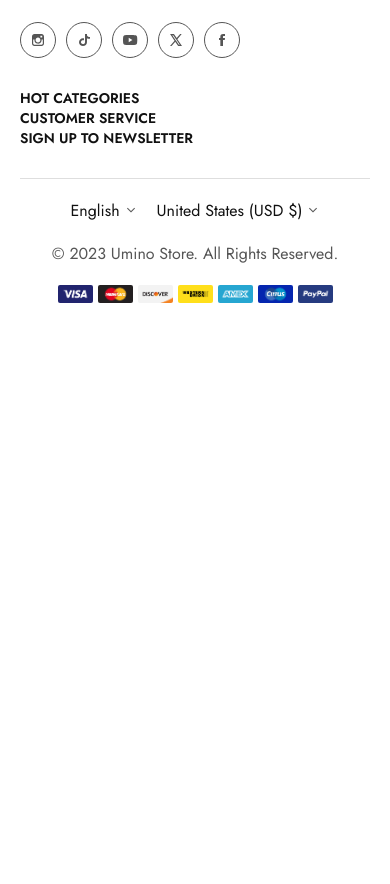
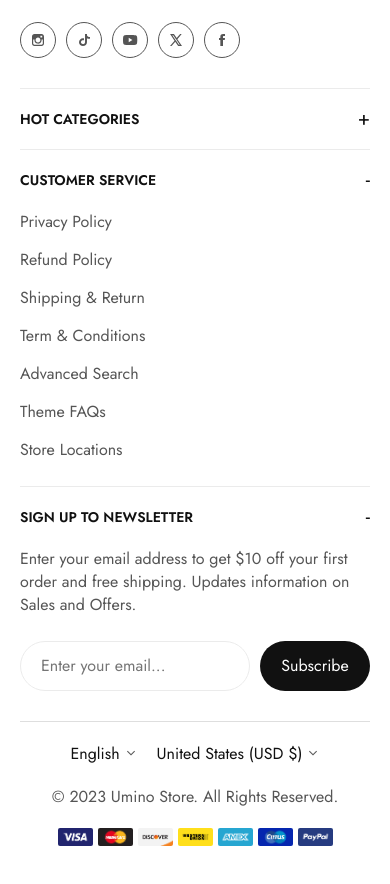
Before and after one commit to nndh2k4/test-intern-lv1, a website: page index.html in a window 390 px wide. Shown: the part 4354-5238 px from the top of the page. Before the commit the page ends 4752 px from the top, so only its background shows below. Drawn offline with Linux system fonts and the light colour scheme.

Commit message:
fig footer mb

```diff
--- a/index.html
+++ b/index.html
@@ -63,7 +63,7 @@
         </div>
 
         <div class="container flex align-center justify-between header-inner">
-            <button class="header-toggle" type="button">
+            <button class="header-toggle" type="button" aria-label="Open menu">
                 <svg width="24" height="24" viewBox="0 0 21 14" fill="none" xmlns="http://www.w3.org/2000/svg">
                     <path
                         d="M1.00781 7.99219H19.0078C19.2891 7.99219 19.5234 7.89844 19.7109 7.71094C19.9141 7.50781 20.0156 7.26562 20.0156 6.98438C20.0156 6.71875 19.9141 6.49219 19.7109 6.30469C19.5234 6.10156 19.2891 6 19.0078 6H1.00781C0.726562 6 0.484375 6.10156 0.28125 6.30469C0.09375 6.49219 0 6.71875 0 6.98438C0 7.26562 0.09375 7.50781 0.28125 7.71094C0.484375 7.89844 0.726562 7.99219 1.00781 7.99219ZM1.00781 1.99219H19.0078C19.2891 1.99219 19.5234 1.89844 19.7109 1.71094C19.9141 1.50781 20.0156 1.26562 20.0156 0.984375C20.0156 0.71875 19.9141 0.492188 19.7109 0.304688C19.5234 0.101563 19.2891 0 19.0078 0H1.00781C0.726562 0 0.484375 0.101563 0.28125 0.304688C0.09375 0.492188 0 0.71875 0 0.984375C0 1.26562 0.09375 1.50781 0.28125 1.71094C0.484375 1.89844 0.726562 1.99219 1.00781 1.99219ZM1.00781 13.9922H19.0078C19.2891 13.9922 19.5234 13.8984 19.7109 13.7109C19.9141 13.5078 20.0156 13.2656 20.0156 12.9844C20.0156 12.7188 19.9141 12.4922 19.7109 12.3047C19.5234 12.1016 19.2891 12 19.0078 12H1.00781C0.726562 12 0.484375 12.1016 0.28125 12.3047C0.09375 12.4922 0 12.7188 0 12.9844C0 13.2656 0.09375 13.5078 0.28125 13.7109C0.484375 13.8984 0.726562 13.9922 1.00781 13.9922Z"
@@ -869,7 +869,7 @@
             </div>
 
             <div class="flex justify-center align-center gap-10 trend-control-mb">
-                <button type="button" class="btn btn-primary">
+                <button type="button" class="btn btn-primary" aria-label="Previous trend products">
                     <svg width="6" height="10" viewBox="0 0 6 10" fill="none" xmlns="http://www.w3.org/2000/svg">
                         <path
                             d="M5.14062 8.1875L1.60938 4.65625L5.14062 1.125C5.27604 1 5.34375 0.848958 5.34375 0.671875C5.34375 0.484375 5.27604 0.322917 5.14062 0.1875C5.01562 0.0625 4.85938 0 4.67188 0C4.48438 0 4.32812 0.0625 4.20312 0.1875L0.203125 4.1875C0.0677083 4.32292 0 4.48438 0 4.67188C0 4.84896 0.0677083 5 0.203125 5.125L4.20312 9.125C4.32812 9.26042 4.48438 9.32812 4.67188 9.32812C4.85938 9.32812 5.01562 9.26042 5.14062 9.125C5.27604 9 5.34375 8.84896 5.34375 8.67188C5.34375 8.48438 5.27604 8.32292 5.14062 8.1875Z"
@@ -877,7 +877,7 @@
                     </svg>
                 </button>
 
-                <button type="button" class="btn btn-primary">
+                <button type="button" class="btn btn-primary" aria-label="Next trend products">
                     <svg width="6" height="10" viewBox="0 0 6 10" fill="none" xmlns="http://www.w3.org/2000/svg">
                         <path
                             d="M1.14062 9.125L5.14062 5.125C5.27604 5 5.34375 4.84896 5.34375 4.67188C5.34375 4.48438 5.27604 4.32292 5.14062 4.1875L1.14062 0.1875C1.01562 0.0625 0.859375 0 0.671875 0C0.484375 0 0.328125 0.0625 0.203125 0.1875C0.0677083 0.322917 0 0.484375 0 0.671875C0 0.848958 0.0677083 1 0.203125 1.125L3.73438 4.65625L0.203125 8.1875C0.0677083 8.32292 0 8.48438 0 8.67188C0 8.84896 0.0677083 9 0.203125 9.125C0.328125 9.26042 0.484375 9.32812 0.671875 9.32812C0.859375 9.32812 1.01562 9.26042 1.14062 9.125Z"
@@ -1318,7 +1318,7 @@
             </div>
 
             <div class="flex justify-center align-center gap-10 arrivals-control-mb">
-                <button type="button" class="btn btn-primary">
+                <button type="button" class="btn btn-primary" aria-label="Previous arrivals products">
                     <svg width="6" height="10" viewBox="0 0 6 10" fill="none" xmlns="http://www.w3.org/2000/svg">
                         <path
                             d="M5.14062 8.1875L1.60938 4.65625L5.14062 1.125C5.27604 1 5.34375 0.848958 5.34375 0.671875C5.34375 0.484375 5.27604 0.322917 5.14062 0.1875C5.01562 0.0625 4.85938 0 4.67188 0C4.48438 0 4.32812 0.0625 4.20312 0.1875L0.203125 4.1875C0.0677083 4.32292 0 4.48438 0 4.67188C0 4.84896 0.0677083 5 0.203125 5.125L4.20312 9.125C4.32812 9.26042 4.48438 9.32812 4.67188 9.32812C4.85938 9.32812 5.01562 9.26042 5.14062 9.125C5.27604 9 5.34375 8.84896 5.34375 8.67188C5.34375 8.48438 5.27604 8.32292 5.14062 8.1875Z"
@@ -1326,7 +1326,7 @@
                     </svg>
                 </button>
 
-                <button type="button" class="btn btn-primary">
+                <button type="button" class="btn btn-primary" aria-label="Next arrivals products">
                     <svg width="6" height="10" viewBox="0 0 6 10" fill="none" xmlns="http://www.w3.org/2000/svg">
                         <path
                             d="M1.14062 9.125L5.14062 5.125C5.27604 5 5.34375 4.84896 5.34375 4.67188C5.34375 4.48438 5.27604 4.32292 5.14062 4.1875L1.14062 0.1875C1.01562 0.0625 0.859375 0 0.671875 0C0.484375 0 0.328125 0.0625 0.203125 0.1875C0.0677083 0.322917 0 0.484375 0 0.671875C0 0.848958 0.0677083 1 0.203125 1.125L3.73438 4.65625L0.203125 8.1875C0.0677083 8.32292 0 8.48438 0 8.67188C0 8.84896 0.0677083 9 0.203125 9.125C0.328125 9.26042 0.484375 9.32812 0.671875 9.32812C0.859375 9.32812 1.01562 9.26042 1.14062 9.125Z"
@@ -2071,7 +2071,7 @@
                 </ul>
             </section>
 
-            <section class="inline-flex flex-col flex-start gap-25 footer-links">
+            <section class="inline-flex flex-col flex-start gap-25 footer-links active">
                 <h2 class="text-sm font-semibold uppercase">Customer Service</h2>
                 <ul class="flex flex-col gap-6">
                     <li><a href="#">Privacy Policy</a></li>
@@ -2084,7 +2084,7 @@
                 </ul>
             </section>
 
-            <section class="inline-flex flex-col flex-start gap-25 footer-newsletter">
+            <section class="inline-flex flex-col flex-start gap-25 footer-newsletter active">
                 <h2 class="text-sm font-semibold uppercase">Sign Up to Newsletter</h2>
                 <p class="text-sm font-normal">Enter your email address to get $10 off your first order and free
                     shipping. Updates information on
--- a/script.js
+++ b/script.js
@@ -374,7 +374,7 @@ renderSlide(0);
 
 
 // footer
-$$('.footer-links h4, .footer-newsletter h4').forEach(title => {
+$$('.footer-links h2, .footer-newsletter h2').forEach(title => {
     title.addEventListener('click', () => {
         if (window.innerWidth < 1024) {
             title.parentElement.classList.toggle('active');
--- a/scss/layout/_footer.scss
+++ b/scss/layout/_footer.scss
@@ -16,7 +16,7 @@
   }
 
   &-links {
-    & h4 {
+    & h2 {
       color: var(--heading);
     }
 
@@ -27,7 +27,7 @@
   }
 
   &-newsletter {
-    & h4 {
+    & h2 {
       color: var(--heading);
     }
 
@@ -133,8 +133,7 @@
     }
 
     &-links {
-      display: flex;
-      gap: 0;
+      display: block;
     }
 
     &-links,
@@ -145,25 +144,27 @@
       gap: 0;
     }
 
-    &-links h4,
-    &-newsletter h4 {
+    &-links h2,
+    &-newsletter h2 {
       display: flex;
       justify-content: space-between;
+      align-items: center;
       width: 100%;
       cursor: pointer;
-      padding: 15px 0;
+      padding: 20px 0;
       border-top: 1px solid var(--line);
     }
 
-    &-links h4::after,
-    &-newsletter h4::after {
+    &-links h2::after,
+    &-newsletter h2::after {
       content: "+";
       font-size: 20px;
       font-weight: 400;
+      line-height: 1;
     }
 
-    &-links.active h4::after,
-    &-newsletter.active h4::after {
+    &-links.active h2::after,
+    &-newsletter.active h2::after {
       content: "-";
     }
 
@@ -171,30 +172,31 @@
     &-newsletter p,
     &-newsletter form {
       display: none;
-      padding-bottom: 15px;
     }
 
-    &-links.active ul,
-    &-newsletter.active p,
-    &-newsletter.active form {
+    &-links.active ul {
       display: flex;
+      flex-direction: column;
+      gap: 15px;
+      padding-bottom: 25px;
+      color: var(--body);
     }
 
     &-newsletter.active p {
       display: block;
       width: 100%;
+      padding-bottom: 25px;
+      font-size: 16px;
+      line-height: normal;
+      color: var(--body);
+    }
+
+    &-newsletter.active form {
+      display: flex;
+      gap: 10px;
     }
 
     &-newsletter-form {
-      flex-direction: column;
-      width: 100%;
-    }
-
-    &-newsletter-form input {
-      width: 100%;
-    }
-
-    &-newsletter-form button {
       width: 100%;
     }
 
@@ -223,6 +225,10 @@
 
 @media screen and (max-width: 767.98px) {
   .footer {
+    &-top {
+      padding: 0;
+    }
+
     &-newsletter {
       & input {
         width: 230px;
@@ -236,6 +242,7 @@
 
       &-form {
         flex-direction: row;
+        gap: 10px;
       }
     }
 
```
Also changed, not shown: style.css, 1 other file.
